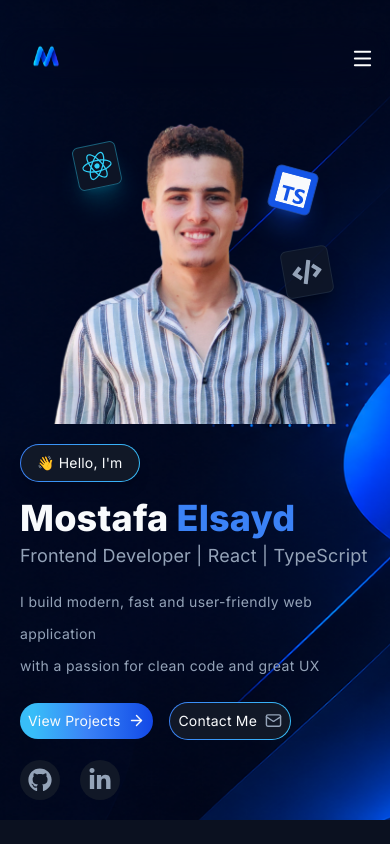
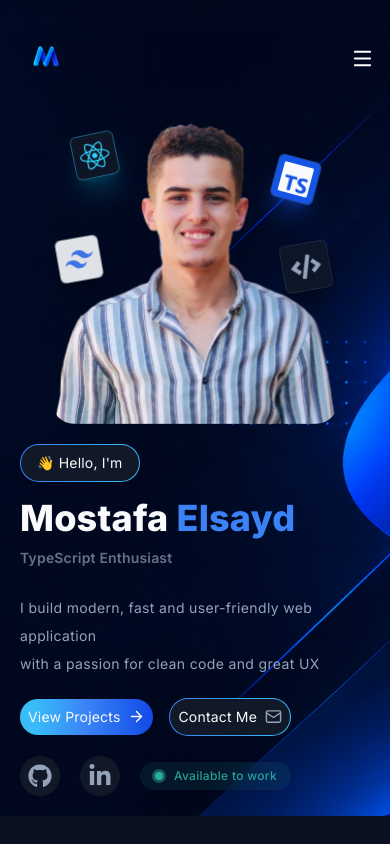
Before and after one commit to mostafa-elsayd-githup/Protfolio, a React (Vite) app: page / in a window 390 px wide. Shown: the top 844 px of the page. Built offline with nearby package versions, Linux system fonts and the light colour scheme.

Commit message:
style(navbar): fix positioning and refine header responsiveness
- Add left-0 and right-0 classes to the fixed header to span full screen width
- Prevent horizontal layout shifting on mobile and desktop views
- Clean up navigation styling and integrate AvailableStatus component

```diff
--- a/src/components/HeroSection/Hero.tsx
+++ b/src/components/HeroSection/Hero.tsx
@@ -5,13 +5,33 @@ import { FaReact } from "react-icons/fa";
 import { SiTypescript } from "react-icons/si";
 import { FloatingBadge } from "./FloatingBadge";
 import { useScrollStore } from "../../store/useScrollStore";
-import { motion } from "framer-motion";
-import { hoverScale, slideInLeft, slideInRight } from "../../animations/Variants";
+import { motion, AnimatePresence, useReducedMotion } from "framer-motion";
+import {
+  hoverScale,
+  slideInLeft,
+  slideInRight,
+} from "../../animations/Variants";
+import { RiTailwindCssFill } from "react-icons/ri";
+import { useEffect, useState } from "react";
+import AvailableStauts from "../UI/AvailableStauts";
+
 function Hero() {
   const { scrollToSection } = useScrollStore();
+  const ROLES = [
+    "Frontend Developer",
+    "React & TypeScript",
+    "TypeScript Enthusiast",
+  ];
+  const reduce = useReducedMotion();
+  const [index, setIndex] = useState(0);
+  useEffect(() => {
+    if (reduce) return;
+    const id = setInterval(() => setIndex((i) => (i + 1) % ROLES.length), 2800);
+    return () => clearInterval(id);
+  }, [ROLES.length, reduce]);
   return (
     <section
-      className="flex items-center justify-around flex-col-reverse text-sm md:text-xl md:flex-row gap-5 p-5 pt-30 bg-[url('/bg-heroSection.png')] bg-cover bg-center bg-no-repeat"
+      className="lg:container lg:m-auto flex items-center justify-around flex-col-reverse text-sm md:text-xl md:flex-row gap-5 p-5 pt-30 bg-[url('/bg-heroSection.png')] bg-cover bg-center bg-no-repeat"
       id="home"
     >
       <motion.div
@@ -28,11 +48,22 @@ function Hero() {
             <h1 className="text-4xl lg:text-7xl text-(--color-text) font-extrabold">
               Mostafa <span className="text-(--color-primary)">Elsayd</span>
             </h1>
-            <h2 className="text-lg lg:text-3xl text-(--color-muted)">
-              Frontend Developer | React | TypeScript
+            <h2 className="relative h-9 overflow-hidden text-sm md:text-md lg:text-2xl text-(--color-muted) font-semibold ">
+              <AnimatePresence mode="wait" initial={false}>
+                <motion.span
+                  key={ROLES[index]}
+                  initial={{ y: "100%", opacity: 0 }}
+                  animate={{ y: 0, opacity: 1 }}
+                  exit={{ y: "-100%", opacity: 0 }}
+                  transition={{ duration: 0.4, ease: "easeOut" }}
+                  className="absolute block"
+                >
+                  {ROLES[index]}
+                </motion.span>
+              </AnimatePresence>
             </h2>
           </div>
-          <p className="text-sm lg:text-lg text-(--color-muted) tracking-wide leading-8">
+          <p className="text-sm lg:text-md text-(--color-muted) tracking-wide leading-7">
             I build modern, fast and user-friendly web application
             <br /> with a passion for clean code and great UX
           </p>
@@ -49,9 +80,9 @@ function Hero() {
             <ArrowRight className="inline" size={17} />
           </motion.button>
           <motion.button
-          initial="initial"
-          whileHover="hover"
-          variants={hoverScale}
+            initial="initial"
+            whileHover="hover"
+            variants={hoverScale}
             onClick={() => scrollToSection("contact")}
             className=" group cursor-pointer text-sm md:text-md flex items-center text-(--color-text) gap-2 py-2 px-2 md:px-4 bg-transparent rounded-3xl border border-transparent [background:linear-gradient(var(--bg-section),var(--bg-section))_padding-box,linear-gradient(to_right,var(--color-primary),var(--color-accent))_border-box]"
           >
@@ -77,6 +108,7 @@ function Hero() {
           >
             <FaLinkedinIn className="text-2xl text-(--color-muted) hover:text-(--color-accent) transition-colors" />
           </a>
+          <AvailableStauts isAvailable={true} />
         </div>
       </motion.div>
       <motion.div
@@ -84,7 +116,7 @@ function Hero() {
         whileInView="visible"
         variants={slideInRight}
         viewport={{ once: true }}
-        className="relative flex justify-center items-center"
+        className="relative flex justify-center items-center rounded-3xl overflow-hidden"
       >
         <img
           className="w-72 md:w-90 object-cover relative z-10"
@@ -94,17 +126,21 @@ function Hero() {
 
         <FloatingBadge
           icon={<FaReact />}
-          className="absolute top-6 left-6 z-25 w-11 h-11  bg-(--bg-section)/80  border border-[#2fcff8]/40 shadow-cyan-500/20 text-(--color-ReactIcon) -rotate-12"
+          className="absolute top-6 left-6 z-25 w-11 h-11  bg-(--bg-section)/80  border border-(--color-ReactIcon)/40 shadow-cyan-500/20 text-(--color-ReactIcon) -rotate-12 animate-bounce [animation-duration:2s]"
         />
 
         <FloatingBadge
           icon={<SiTypescript />}
-          className="absolute top-12 right-6 z-25 w-11 h-11 text-(--color-text)  bg-(--color-tsIcon)  border border-(--color-border)/50  shadow-blue-600/30 font-bold text-sm rotate-15 -rotate-y-20"
+          className="absolute top-12 right-6 z-25 w-11 h-11 text-(--color-text)  bg-(--color-tsIcon) border border-(--color-border)/50  shadow-blue-600/30 font-bold text-sm rotate-15 -rotate-y-20 animate-bounce [animation-duration:2.1s]"
         />
 
         <FloatingBadge
           icon={<FaCode />}
-          className="absolute top-32 right-2 z-20  w-12 h-12  bg-(--bg-section)/80 border border-(--color-border)/60  text-(--color-muted) rotate-[-10deg]"
+          className="absolute top-32 right-2 z-20  w-12 h-12  bg-(--bg-section)/80 border border-(--color-border)/60  text-(--color-muted) rotate-[-10deg] animate-bounce [animation-duration:2.4s]"
+        />
+        <FloatingBadge
+          icon={<RiTailwindCssFill />}
+          className="absolute top-32 left-2 z-20  w-11 h-11 text-(--color-tsIcon)/80 border border-(--color-border)/60  bg-(--color-text)/90 rotate-[-10deg] animate-bounce [animation-duration:2.1s]"
         />
       </motion.div>
     </section>
```
